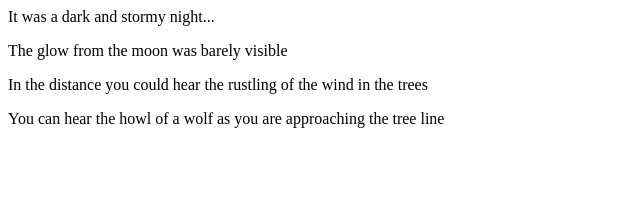
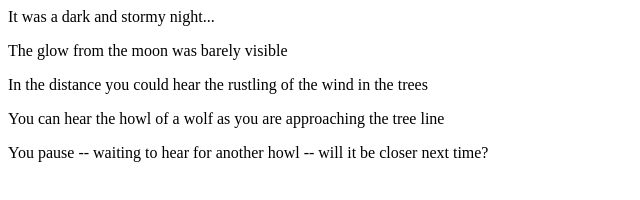
Before and after one commit to EowyntheFingGem/fireside-story, a plain HTML site: page index.html in a window 1280 px wide. Shown: the whole page, without its empty margins (0-640 px from the left). Drawn offline with Linux system fonts and the light colour scheme.

Commit message:
added 5th line of story

```diff
--- a/index.html
+++ b/index.html
@@ -4,5 +4,6 @@
     <p>The glow from the moon was barely visible</p>
     <p>In the distance you could hear the rustling of the wind in the trees</p>
     <p>You can hear the howl of a wolf as you are approaching the tree line </p>
+    <p>You pause -- waiting to hear for another howl -- will it be closer next time?</p>
   </body>
 </html>
```
